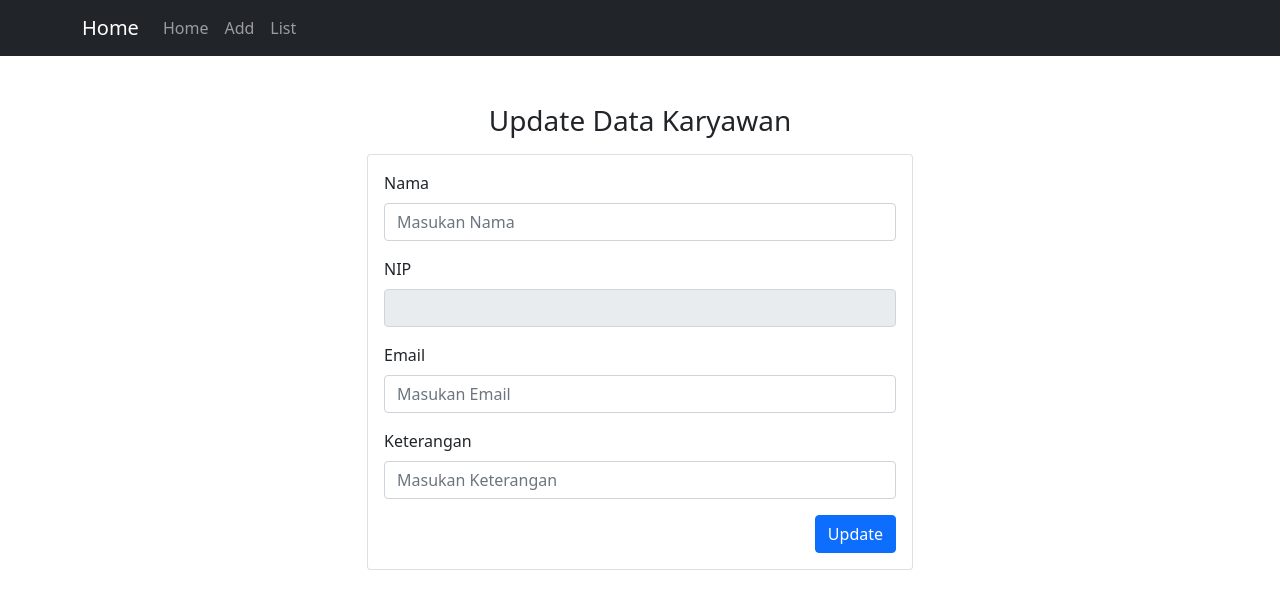
After one commit to Fyn-x/data-pegawai, a CodeIgniter app: page /test-interview/index.php/employee/edit/1 in a window 1280 px wide. The commit adds this page. Shown: the top 609 px of the page. Run offline with CodeIgniter, Linux system fonts and the light colour scheme; data that the repository does not hold is empty; some libraries are stand-ins or nearby versions.

Commit message:
add edit feature

```diff
--- a/application/controllers/Employee.php
+++ b/application/controllers/Employee.php
@@ -19,11 +19,11 @@
     public function add()
     {
       $this->form_validation->set_rules('nama', 'Nama', 'required');
-      $this->form_validation->set_rules('nip', 'NIP', 'required');
-      $this->form_validation->set_rules('email', 'Email', 'required|valid_email');
+      $this->form_validation->set_rules('nip', 'NIP', 'required|is_unique[employees.nip]');
+      $this->form_validation->set_rules('email', 'Email', 'required|valid_email|is_unique[employees.email]');
       $this->form_validation->set_rules('keterangan', 'Keterangan', 'required');
 
-      if ($this->form_validation->run()==false) {
+      if($this->form_validation->run()==false) {
         $this->load->view('templates/header');
         $this->load->view('employee/add_employee');
         $this->load->view('templates/footer');
@@ -40,6 +40,33 @@
       $this->session->set_flashdata('flash', 'Dihapus');
       redirect('employee');
     }
+
+    public function edit($nip)
+    {
+      $data['employee'] = $this->Employee_model->getDataByNip($nip);
+
+      if ($this->input->post('email')!==$data['employee']->email) {
+        $this->form_validation->set_rules('email', 'Email', 'required|valid_email|is_unique[employees.email]');
+      }
+
+      if ($this->input->post('nip')!==$data['employee']->nip) {
+        $this->form_validation->set_rules('nip', 'NIP', 'is_unique[employees.nip]');
+      }
+
+      $this->form_validation->set_rules('nama', 'Nama', 'required');
+      $this->form_validation->set_rules('keterangan', 'Keterangan', 'required');
+
+      if ($this->form_validation->run()==false) {
+        $this->load->view('templates/header');
+        $this->load->view('employee/edit_employee', $data);
+        $this->load->view('templates/footer');
+      }else{
+        $this->Employee_model->edit($nip);
+        $this->session->set_flashdata('flash', 'Diupdate');
+        redirect('employee');
+      }
+
+    }
   }
 
 ?>
--- a/application/models/Employee_model.php
+++ b/application/models/Employee_model.php
@@ -3,6 +3,12 @@
     public function getData()
     {
       return $this->db->get('employees')->result();
+    }
+
+    public function getDataByNip($nip)
+    {
+      return $this->db->get_where('employees', ['nip'=>$nip])->row();
+
     }
 
     public function add()
@@ -22,5 +28,18 @@
       $this->db->where('nip', $nip);
       $this->db->delete('employees');
     }
+
+    public function edit($nip)
+    {
+      $data = [
+        'nama'=>$this->input->post('nama', true),
+        'email'=>$this->input->post('email', true),
+        'nip'=>$this->input->post('nip', true),
+        'keterangan'=>$this->input->post('keterangan', true),
+      ];
+
+      $this->db->where('nip', $nip);
+      $this->db->update('employees', $data);
+    }
   }
 ?>
--- /dev/null
+++ b/application/views/employee/edit_employee.php
@@ -0,0 +1,43 @@
+<div class="container">
+    <h3 class="text-center mt-5 mb-3">Update Data Karyawan</h3>
+
+    <div class="row">
+      <div class="col-md-6 mx-auto">
+
+        <div class="card">
+          <div class="card-body">
+            <form action="" method="post">
+
+              <?php if(validation_errors()) :?>
+                <div class="alert alert-danger" role="alert">
+                  <?php echo validation_errors(); ?>
+                </div>
+              <?php endif ?>
+
+              <div class="mb-3">
+                <label for="nama" class="form-label">Nama</label>
+                <input value="<?php echo $employee->nama ?>" placeholder="Masukan Nama" type="text" class="form-control" name="nama" id="nama">
+              </div>
+              <div class="mb-3">
+                <label for="nip" class="form-label">NIP</label>
+                <input disabled value="<?php echo $employee->nip ?>"class="form-control">
+                <input hidden value="<?php echo $employee->nip ?>" placeholder="Masukan NIP" type="number" class="form-control" name="nip" id="nip">
+              </div>
+              <div class="mb-3">
+                <label for="email" class="form-label">Email</label>
+                <input value="<?php echo $employee->email ?>" placeholder="Masukan Email" type="email" class="form-control" name="email" id="email">
+              </div>
+              <div class="mb-3">
+                <label for="keterangan" class="form-label">Keterangan</label>
+                <input value="<?php echo $employee->keterangan ?>" placeholder="Masukan Keterangan" type="text" class="form-control" name="keterangan" id="keterangan">
+              </div>
+              <button type="submit" class="float-end btn btn-primary">Update</button>
+
+            </form>
+
+          </div>
+        </div>
+
+      </div>
+    </div>
+</div>
--- a/application/views/employee/index.php
+++ b/application/views/employee/index.php
@@ -1,3 +1,4 @@
+
 <h1 class="text-center mt-5">Daftar Karyawan</h1>
 
 <div class="container">
@@ -36,7 +37,7 @@
         <th><?php echo $row->email  ?></th>
         <th><?php echo $row->keterangan  ?></th>
         <td class="d-flex justify-content-around">
-          <a class="btn btn-primary" href="#">Edit</button>
+          <a class="btn btn-primary" href="<?php echo base_url('employee/edit/'.$row->nip) ?>">Edit</button>
           <a class="btn btn-danger" href="<?php echo base_url('employee/delete/'.$row->nip)?>">Delete</a>
         </td>
       </tr>
```
